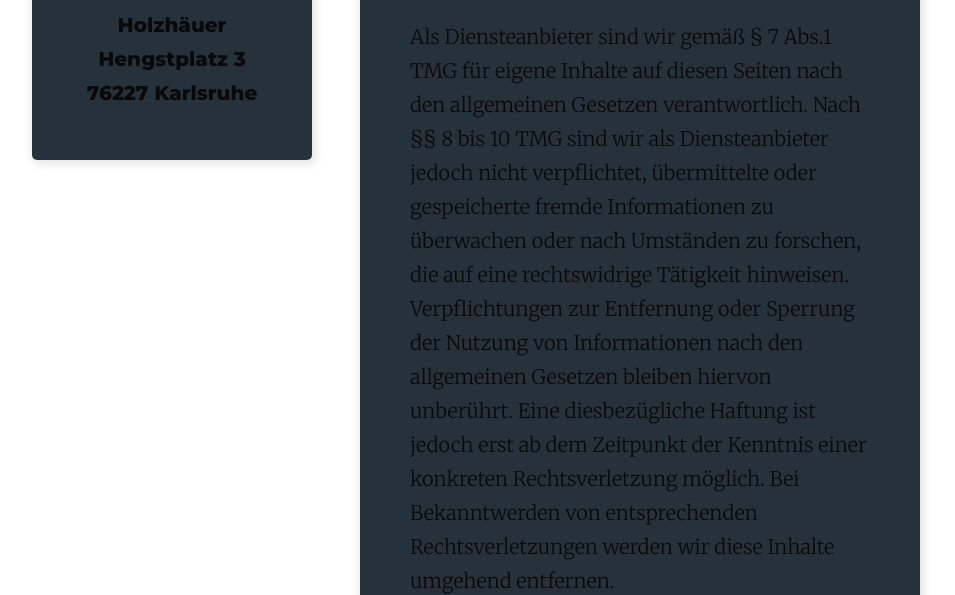
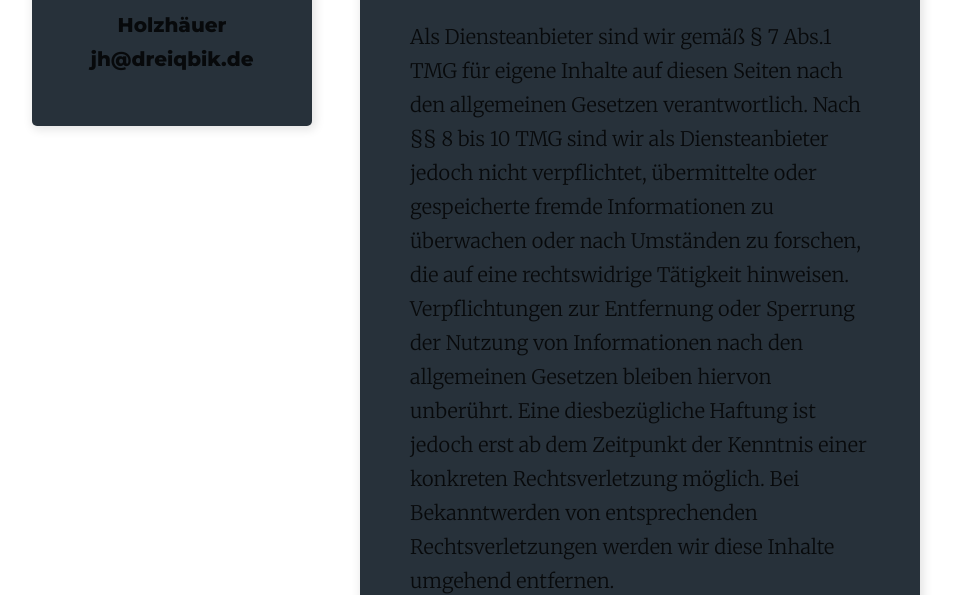
Before and after one commit to joschaholzhaeuer/jh-website, a Gatsby site: page /imprint in a window 1280 px wide. Shown: the part 211-806 px from the top of the page, without its empty margins (0-955 px from the left). Built offline with nearby package versions, Linux system fonts and the light colour scheme; Gatsby itself is replaced by a stand-in of ours.

Commit message:
TASK: remove address

```diff
--- a/src/pages/imprint.js
+++ b/src/pages/imprint.js
@@ -9,8 +9,7 @@ class Imprint extends React.Component {
                     <address className={styles.address}>
                         <h1 className={styles.heading}>Kontakt</h1>
                         <p className={styles.addresstext}>Joscha Holzhäuer</p>
-                        <p className={styles.addresstext}>Hengstplatz 3</p>
-                        <p className={styles.addresstext}>76227 Karlsruhe</p>
+                        <p className={styles.addresstext}>jh&#064;dreiqbik&#046;de</p>
                     </address>
                 </header>
                 <div className={styles.content}>
```
